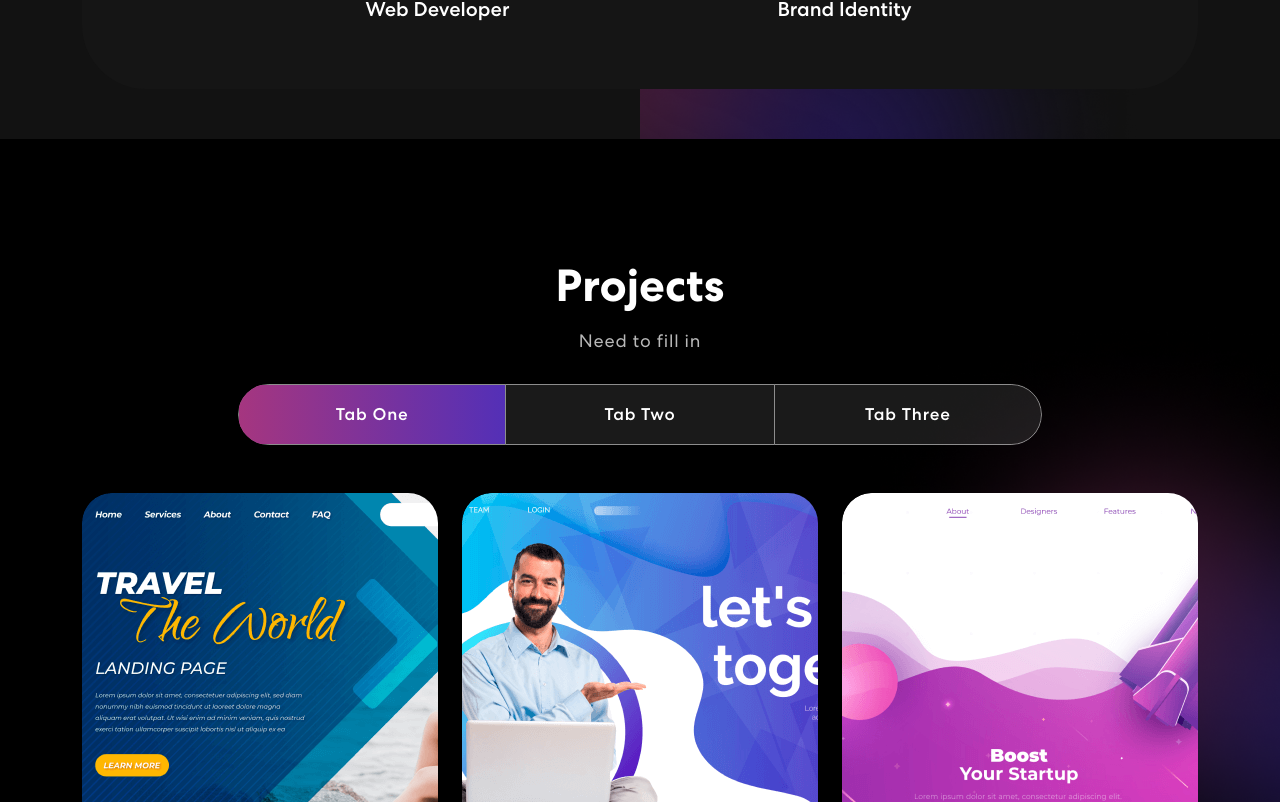
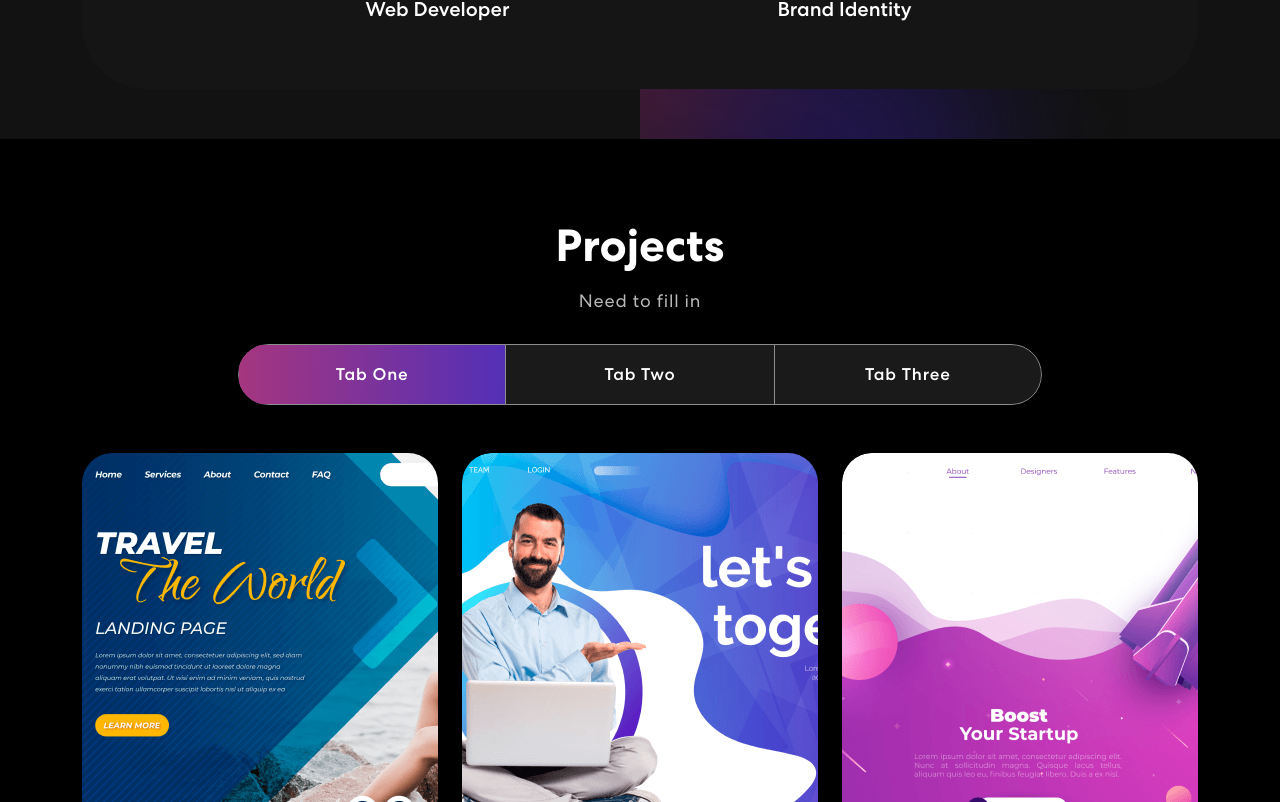
Before and after one commit to 422dsolomon/personal-portfolio, a React (Create React App) app: page / in a window 1280 px wide. Shown: the part 1438-2240 px from the top of the page. Built offline with nearby package versions, Linux system fonts and the light colour scheme.

Commit message:
added animations

```diff
--- a/package.json
+++ b/package.json
@@ -6,6 +6,7 @@
     "@testing-library/jest-dom": "^5.17.0",
     "@testing-library/react": "^13.4.0",
     "@testing-library/user-event": "^13.5.0",
+    "animate.css": "^4.1.1",
     "bootstrap": "^5.3.1",
     "cors": "^2.8.5",
     "express": "^4.18.2",
@@ -15,6 +16,7 @@
     "react-bootstrap-icons": "^1.10.3",
     "react-dom": "^18.2.0",
     "react-multi-carousel": "^2.8.4",
+    "react-on-screen": "^2.1.1",
     "react-scripts": "5.0.1",
     "web-vitals": "^2.1.4"
   },
--- a/src/App.css
+++ b/src/App.css
@@ -314,8 +314,7 @@ nav.navbar .navbar-toggler[aria-expanded="true"] .navbar-toggler-icon {
 
 /* Projects Css */
 .project {
-  padding: 120px 0;
-  z-index: -1;
+  padding: 80px 0;
   position: relative;
   background-color: black;
 }
--- a/src/components/Banner.js
+++ b/src/components/Banner.js
@@ -2,6 +2,8 @@ import { useState, useEffect} from "react"
 import { Container, Row, Col } from "react-bootstrap"
 import { ArrowRightCircle } from "react-bootstrap-icons"
 import headerImg from "../assets/img/header-img.svg"
+import 'animate.css';
+import TrackVisibility from "react-on-screen";
 
 export const Banner = () => {
     const [loopNum, setLoopNum] = useState(0);
@@ -44,10 +46,15 @@ export const Banner = () => {
             <Container>
                 <Row className="align-items-center">
                     <Col xs = {12} md = {6} xl ={7}>
-                        <span className="tagline">Welctom to My Portfolio</span>
-                        <h1>{`Hi I'm Danny `}<span className="wrap">{text}</span></h1>
-                        <p>My name is Danny Solomon. I am a recent 2023 graduate from Harvard College with a concentration in biomedical engineering. I am passionate about the intersection of health and technology, aiming to utilize innovative technological solutions to advance healthcare. I have proficiency in software engineering, cell culturing, experimental design and digital fabrication, enabling me to tackle complex projects effectively. One of my achievements includes the development of an artificial nose for biosensing, showcasing my ability to translate my skill set into tangible results. As a dedicated student-athlete throughout my four years in college, I have honed my communication, leadership, and teamwork skills. These skills and experiences merge seamlessly with my passion for healthcare technology, allowing me to contribute effectively within this dynamic field.</p>
-                        <button onClick={() => console.log('connect')}>Let's connect <ArrowRightCircle size = {25}/></button>
+                        <TrackVisibility>
+                        {({ isVisible }) =>
+                            <div className={isVisible ? "animate__animated animate__fadeIn" : ""}>
+                                <span className="tagline">Welctom to My Portfolio</span>
+                                <h1>{`Hi I'm Danny `}<span className="wrap">{text}</span></h1>
+                                <p>My name is Danny Solomon. I am a recent 2023 graduate from Harvard College with a concentration in biomedical engineering. I am passionate about the intersection of health and technology, aiming to utilize innovative technological solutions to advance healthcare. I have proficiency in software engineering, cell culturing, experimental design and digital fabrication, enabling me to tackle complex projects effectively. One of my achievements includes the development of an artificial nose for biosensing, showcasing my ability to translate my skill set into tangible results. As a dedicated student-athlete throughout my four years in college, I have honed my communication, leadership, and teamwork skills. These skills and experiences merge seamlessly with my passion for healthcare technology, allowing me to contribute effectively within this dynamic field.</p>
+                                <button onClick={() => console.log('connect')}>Let's connect <ArrowRightCircle size = {25}/></button>
+                            </div>}
+                        </TrackVisibility>
                     </Col>
                     <Col cs = {12} md ={6} xl = {5}>
                         <img src = {headerImg} alt = 'Header Img'></img>
```
Also changed, not shown: 1 other file (tests, documents, lock files or other folders).
